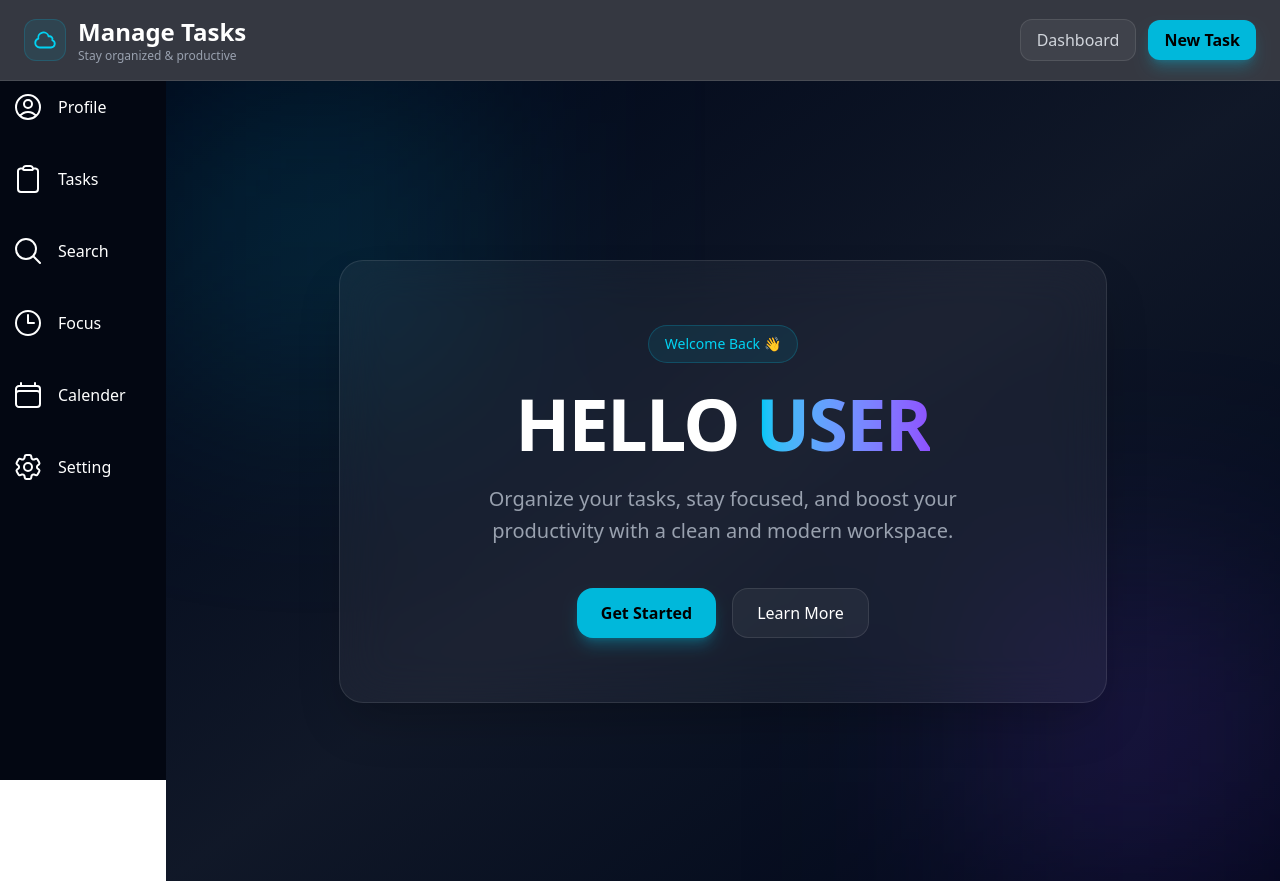
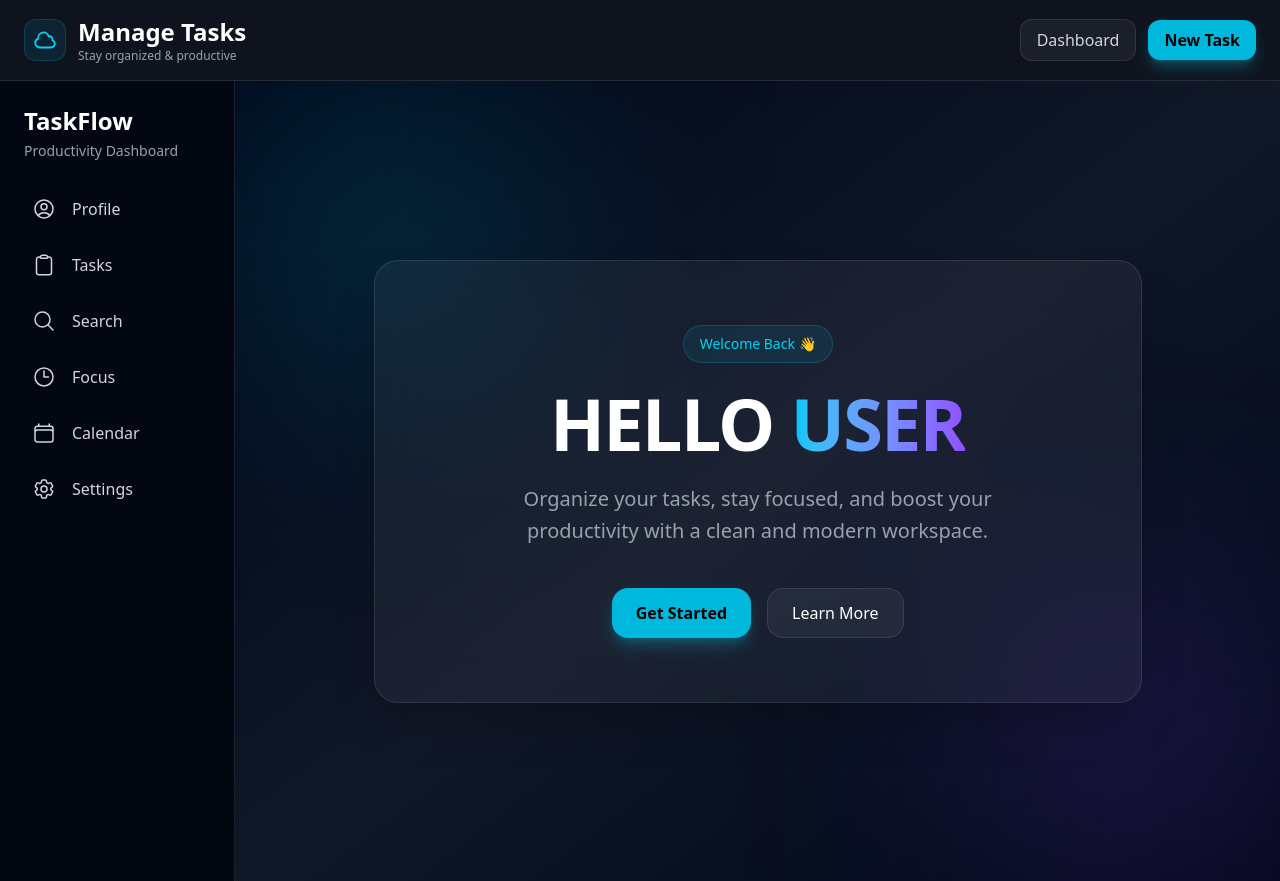
Before and after one commit to VibelessYoung/TaskManager, a Next.js app: page / in a window 1280 px wide. Built offline with nearby package versions, Linux system fonts and the light colour scheme.

Commit message:
add better ui for side-bar

```diff
--- a/app/components/Header.js
+++ b/app/components/Header.js
@@ -2,7 +2,7 @@ import React from "react";
 
 function Header() {
   return (
-    <header className="sticky top-0 z-50 backdrop-blur-xl bg-gray-950/80 border-b border-white/10">
+    <header className="sticky top-0 z-50 backdrop-blur-xl bg-gray-950/95 border-b border-white/10">
       <div className="max-w-7xl mx-auto px-6 h-20 flex items-center justify-between">
         {/* Logo */}
         <div className="flex items-center gap-3">
--- a/app/components/SideBar.js
+++ b/app/components/SideBar.js
@@ -1,18 +1,20 @@
+"use client";
+
 import Link from "next/link";
-import React from "react";
+import { usePathname } from "next/navigation";
 
-function SideBar() {
-  return (
-    <div className="flex flex-col gap-5 bg-gray-950 text-white h-[699px]">
-      <Link href="/profile">
-        <div className="flex items-center gap-3.5 hover:bg-gray-700 pl-3 pr-10 py-2.5 cursor-pointer">
+const menuItems = [
+  {
+    name: "Profile",
+    href: "/profile",
+    icon: (
       <svg
         xmlns="http://www.w3.org/2000/svg"
         fill="none"
         viewBox="0 0 24 24"
         strokeWidth={1.5}
         stroke="currentColor"
-            className="size-8"
+        className="size-6"
       >
         <path
           strokeLinecap="round"
@@ -20,18 +22,20 @@ function SideBar() {
           d="M17.982 18.725A7.488 7.488 0 0 0 12 15.75a7.488 7.488 0 0 0-5.982 2.975m11.963 0a9 9 0 1 0-11.963 0m11.963 0A8.966 8.966 0 0 1 12 21a8.966 8.966 0 0 1-5.982-2.275M15 9.75a3 3 0 1 1-6 0 3 3 0 0 1 6 0Z"
         />
       </svg>
-          Profile
-        </div>
-      </Link>
-      <Link href="/tasks">
-        <div className="flex items-center gap-3.5 hover:bg-gray-700 pl-3 pr-10 py-2.5 cursor-pointer">
+    ),
+  },
+
+  {
+    name: "Tasks",
+    href: "/tasks",
+    icon: (
       <svg
         xmlns="http://www.w3.org/2000/svg"
         fill="none"
         viewBox="0 0 24 24"
         strokeWidth={1.5}
         stroke="currentColor"
-            className="size-8"
+        className="size-6"
       >
         <path
           strokeLinecap="round"
@@ -39,18 +43,20 @@ function SideBar() {
           d="M15.666 3.888A2.25 2.25 0 0 0 13.5 2.25h-3c-1.03 0-1.9.693-2.166 1.638m7.332 0c.055.194.084.4.084.612v0a.75.75 0 0 1-.75.75H9a.75.75 0 0 1-.75-.75v0c0-.212.03-.418.084-.612m7.332 0c.646.049 1.288.11 1.927.184 1.1.128 1.907 1.077 1.907 2.185V19.5a2.25 2.25 0 0 1-2.25 2.25H6.75A2.25 2.25 0 0 1 4.5 19.5V6.257c0-1.108.806-2.057 1.907-2.185a48.208 48.208 0 0 1 1.927-.184"
         />
       </svg>
-          Tasks
-        </div>
-      </Link>
-      <Link href="/search">
-        <div className="flex items-center gap-3.5 hover:bg-gray-700 pl-3 pr-10 py-2.5 cursor-pointer">
+    ),
+  },
+
+  {
+    name: "Search",
+    href: "/search",
+    icon: (
       <svg
         xmlns="http://www.w3.org/2000/svg"
         fill="none"
         viewBox="0 0 24 24"
         strokeWidth={1.5}
         stroke="currentColor"
-            className="size-8"
+        className="size-6"
       >
         <path
           strokeLinecap="round"
@@ -58,18 +64,20 @@ function SideBar() {
           d="m21 21-5.197-5.197m0 0A7.5 7.5 0 1 0 5.196 5.196a7.5 7.5 0 0 0 10.607 10.607Z"
         />
       </svg>
-          Search
-        </div>
-      </Link>
-      <Link href="focus">
-        <div className="flex items-center gap-3.5 hover:bg-gray-700 pl-3 pr-10 py-2.5 cursor-pointer">
+    ),
+  },
+
+  {
+    name: "Focus",
+    href: "/focus",
+    icon: (
       <svg
         xmlns="http://www.w3.org/2000/svg"
         fill="none"
         viewBox="0 0 24 24"
         strokeWidth={1.5}
         stroke="currentColor"
-            className="size-8"
+        className="size-6"
       >
         <path
           strokeLinecap="round"
@@ -77,18 +85,20 @@ function SideBar() {
           d="M12 6v6h4.5m4.5 0a9 9 0 1 1-18 0 9 9 0 0 1 18 0Z"
         />
       </svg>
-          Focus
-        </div>
-      </Link>
-      <Link href="calender">
-        <div className="flex items-center gap-3.5 hover:bg-gray-700 pl-3 pr-10 py-2.5 cursor-pointer">
+    ),
+  },
+
+  {
+    name: "Calendar",
+    href: "/calendar",
+    icon: (
       <svg
         xmlns="http://www.w3.org/2000/svg"
         fill="none"
         viewBox="0 0 24 24"
         strokeWidth={1.5}
         stroke="currentColor"
-            className="size-8"
+        className="size-6"
       >
         <path
           strokeLinecap="round"
@@ -96,18 +106,20 @@ function SideBar() {
           d="M6.75 3v2.25M17.25 3v2.25M3 18.75V7.5a2.25 2.25 0 0 1 2.25-2.25h13.5A2.25 2.25 0 0 1 21 7.5v11.25m-18 0A2.25 2.25 0 0 0 5.25 21h13.5A2.25 2.25 0 0 0 21 18.75m-18 0v-7.5A2.25 2.25 0 0 1 5.25 9h13.5A2.25 2.25 0 0 1 21 11.25v7.5"
         />
       </svg>
-          Calender
-        </div>
-      </Link>
-      <Link href="/setting">
-        <div className="flex items-center gap-3.5 hover:bg-gray-700 pl-3 pr-10 py-2.5 cursor-pointer">
+    ),
+  },
+
+  {
+    name: "Settings",
+    href: "/setting",
+    icon: (
       <svg
         xmlns="http://www.w3.org/2000/svg"
         fill="none"
         viewBox="0 0 24 24"
         strokeWidth={1.5}
         stroke="currentColor"
-            className="size-8"
+        className="size-6"
       >
         <path
           strokeLinecap="round"
@@ -120,11 +132,49 @@ function SideBar() {
           d="M15 12a3 3 0 1 1-6 0 3 3 0 0 1 6 0Z"
         />
       </svg>
-          Setting
+    ),
+  },
+];
+
+export default function SideBar() {
+  const pathname = usePathname();
+
+  return (
+    <aside className="w-72 h-screen sticky top-0 border-r border-white/10 bg-gray-950 backdrop-blur-xl">
+      <div className="p-6">
+        <h2 className="text-white text-2xl font-bold">TaskFlow</h2>
+
+        <p className="text-gray-400 text-sm mt-1">Productivity Dashboard</p>
       </div>
+
+      <nav className="px-4 flex flex-col gap-2">
+        {menuItems.map((item) => {
+          const active = pathname === item.href;
+
+          return (
+            <Link
+              key={item.name}
+              href={item.href}
+              className={`
+                flex items-center gap-4
+                px-4 py-3
+                rounded-2xl
+                transition-all duration-300
+
+                ${
+                  active
+                    ? "bg-cyan-500 text-black font-semibold shadow-lg shadow-cyan-500/30"
+                    : "text-gray-300 hover:bg-white/5 hover:text-white"
+                }
+              `}
+            >
+              <span className="text-xl">{item.icon}</span>
+
+              <span>{item.name}</span>
             </Link>
-    </div>
+          );
+        })}
+      </nav>
+    </aside>
   );
 }
-
-export default SideBar;
```
Lines whose indentation alone changed are shown as unchanged.
